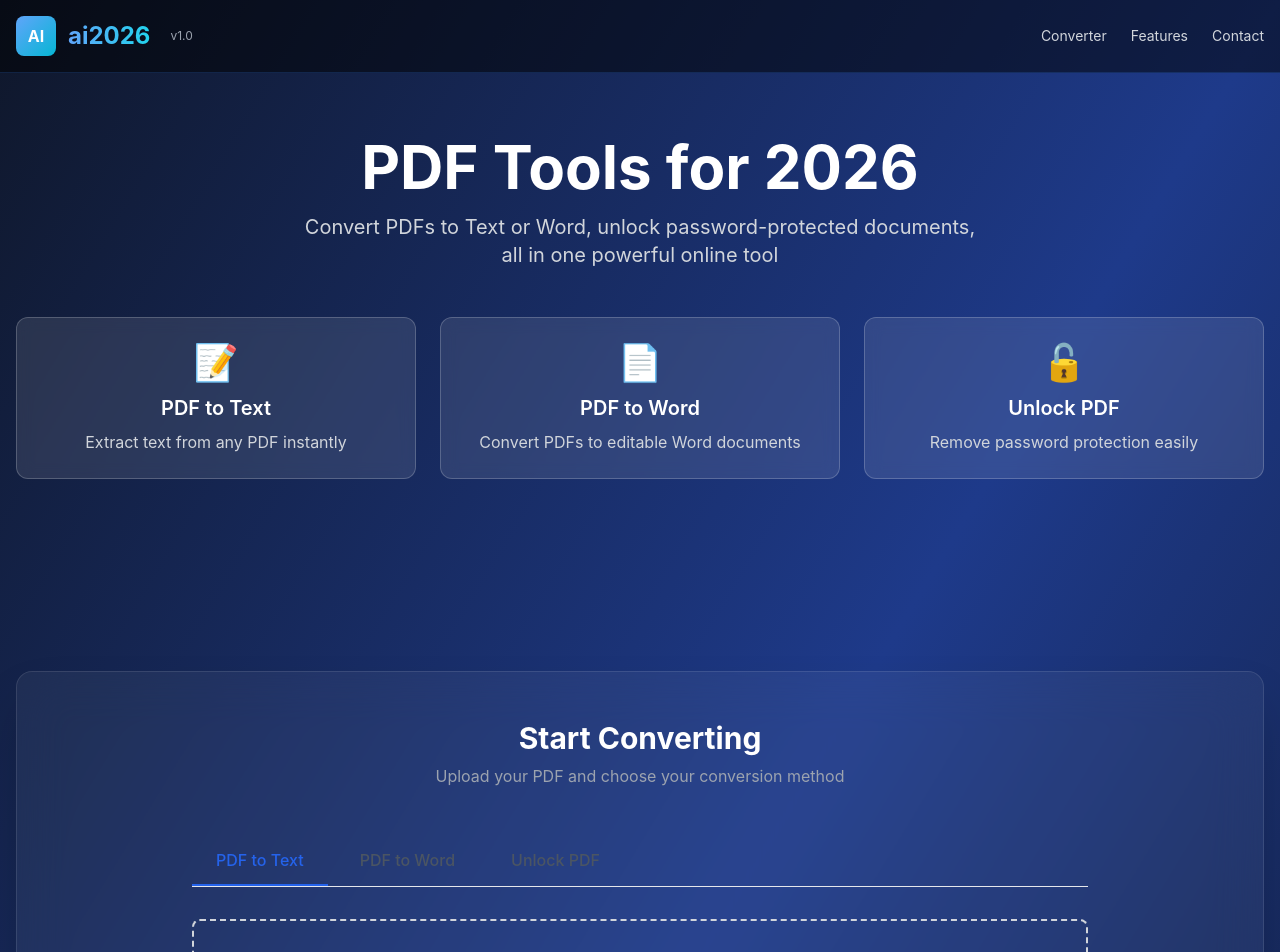
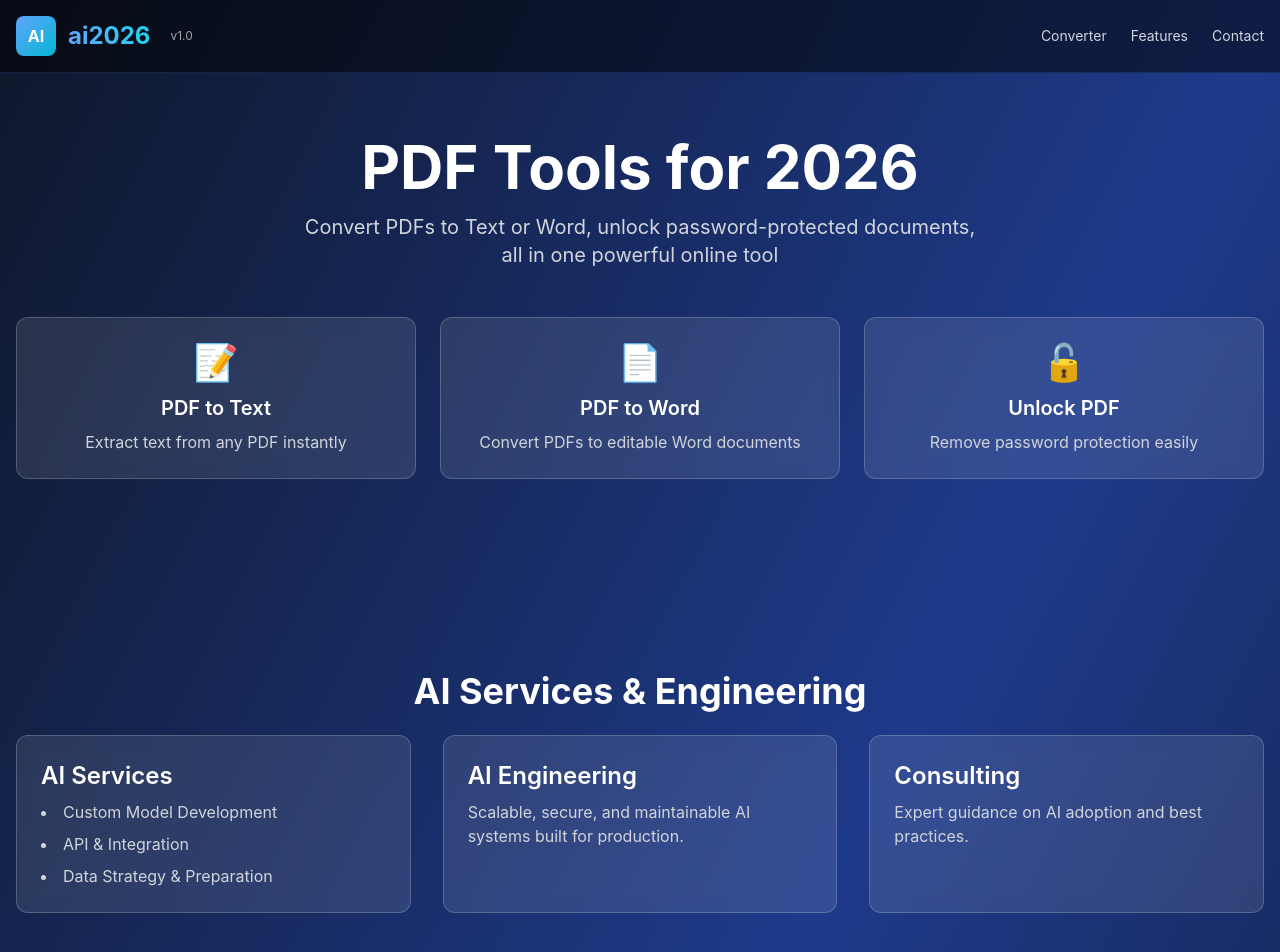
Before and after one commit to manihappy84-ig/MyFirstProject, a Next.js app: page / in a window 1280 px wide. Shown: the top 952 px of the page. Built offline with nearby package versions, Linux system fonts and the light colour scheme.

Commit message:
feat: add AI services/engineering section to homepage

```diff
--- a/app/page.tsx
+++ b/app/page.tsx
@@ -67,6 +67,29 @@ export default function Home() {
               <p className="text-gray-300">{feature.description}</p>
             </div>
           ))}
+        </div>
+      </div>
+
+      {/* AI Services & Engineering Section */}
+      <div className="max-w-7xl mx-auto px-4 py-20">
+        <h2 className="text-4xl font-bold text-white text-center mb-6">AI Services &amp; Engineering</h2>
+        <div className="grid md:grid-cols-3 gap-8">
+          <div className="bg-white bg-opacity-10 backdrop-blur border border-white border-opacity-20 rounded-xl p-6">
+            <h3 className="text-2xl font-semibold text-white mb-2">AI Services</h3>
+            <ul className="list-disc list-inside text-gray-300 space-y-2">
+              <li>Custom Model Development</li>
+              <li>API &amp; Integration</li>
+              <li>Data Strategy &amp; Preparation</li>
+            </ul>
+          </div>
+          <div className="bg-white bg-opacity-10 backdrop-blur border border-white border-opacity-20 rounded-xl p-6">
+            <h3 className="text-2xl font-semibold text-white mb-2">AI Engineering</h3>
+            <p className="text-gray-300">Scalable, secure, and maintainable AI systems built for production.</p>
+          </div>
+          <div className="bg-white bg-opacity-10 backdrop-blur border border-white border-opacity-20 rounded-xl p-6">
+            <h3 className="text-2xl font-semibold text-white mb-2">Consulting</h3>
+            <p className="text-gray-300">Expert guidance on AI adoption and best practices.</p>
+          </div>
         </div>
       </div>
 
```
